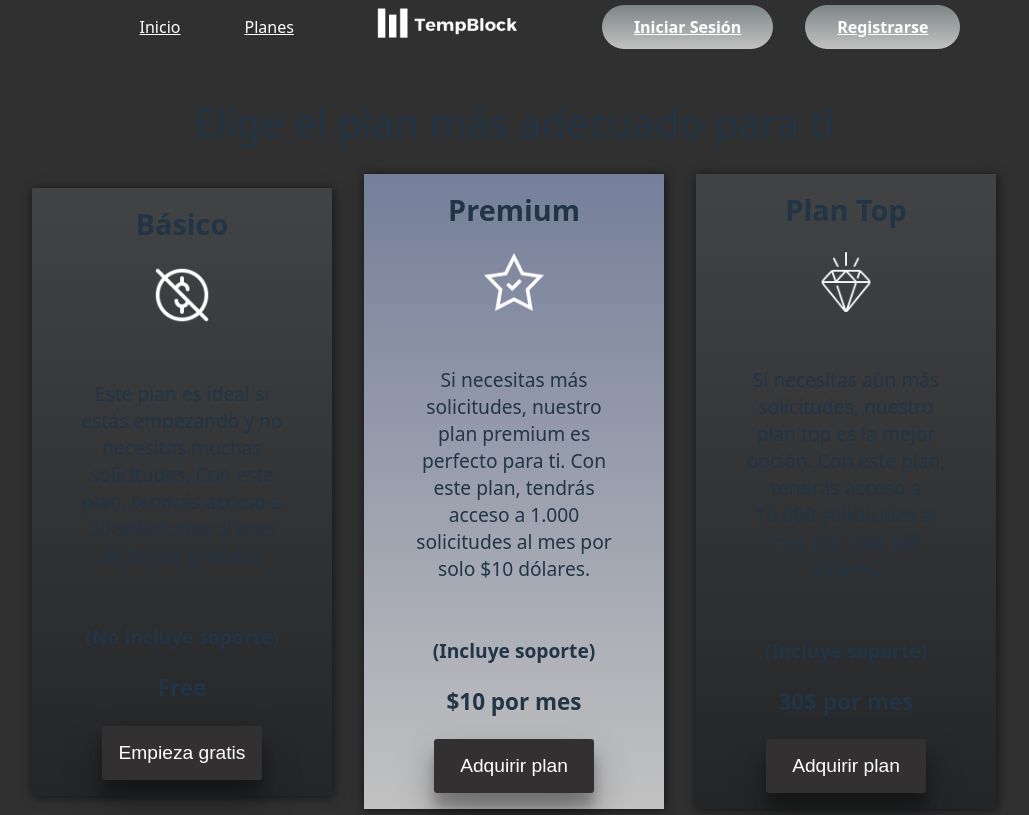
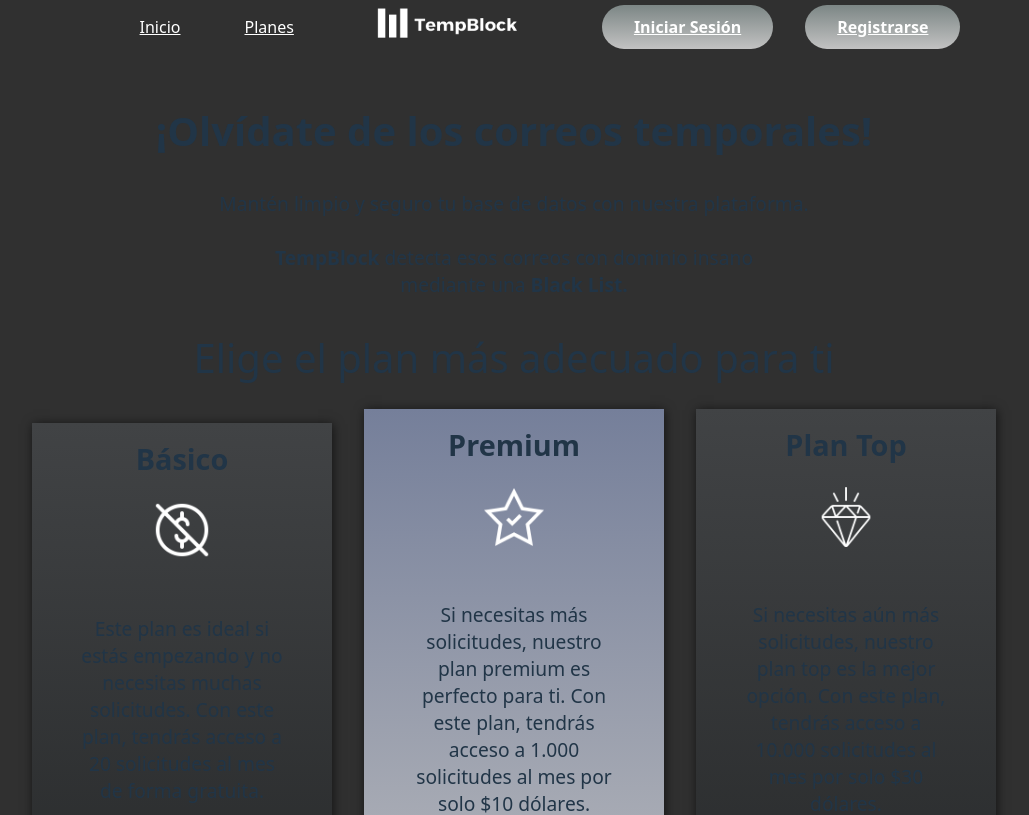
Before and after one commit to danisan15/project_blacklist, a React (Vite) app in the folder frontend/: page / in a window 1280 px wide. Shown: the top 815 px of the page, without its empty margins (126-1155 px from the left). Built offline with nearby package versions, Linux system fonts and the light colour scheme.

Commit message:
fix: refactor hero and landingPage components

```diff
--- a/frontend/src/App.css
+++ b/frontend/src/App.css
@@ -10,6 +10,7 @@
   font-size: 2.5rem;
   margin: 1.5rem;
 }
+
 .plan-card,
 .featured-plan-card {
   width: 300px;
@@ -22,6 +23,15 @@
 
 .featured-plan-card {
   background: linear-gradient(to bottom, #757f9a, #c2c2c2);
+}
+
+.title-section{
+  text-align: center;
+}
+
+.title-section h1{
+  font-size: 2.5rem;
+  margin: 2rem;
 }
 
 .plan-section {
--- a/frontend/src/components/LandingPage.jsx
+++ b/frontend/src/components/LandingPage.jsx
@@ -24,7 +24,27 @@ const LandingPage = () => {
     <>
       <NavBar isLogged={isLogged} />
       <main>
-        {isLogged ? <Hero /> : null}
+        {isLogged ? (
+          <Hero />
+        ) : (
+          <>
+            <section className="title-section">
+              <div>
+                <h1> ¡Olvídate de los correos temporales! </h1>
+
+                <p>
+                  {" "}
+                  Mantén limpio y seguro tu base de datos con nuestra
+                  plataforma.
+                  <br /> <br />
+                  <b>TempBlock</b> detecta esos correos con dominio insano
+                  <br /> mediante una <b>Black List.</b>
+                </p>
+              </div>
+            </section>
+          </>
+        )}
+
         <header className="title">Elige el plan más adecuado para ti</header>
 
         <section className="plan-section" id="pricing">
@@ -50,7 +70,7 @@ const LandingPage = () => {
           <PlanCard
             img={imagenTop}
             title="Plan Top"
-            planPaid='plan top'
+            planPaid="plan top"
             price="30$ por mes"
             descrip="Si necesitas aún más solicitudes, nuestro plan top es la mejor opción. Con este plan, tendrás acceso a 10.000 solicitudes al mes por solo $30 dólares."
             support
```
